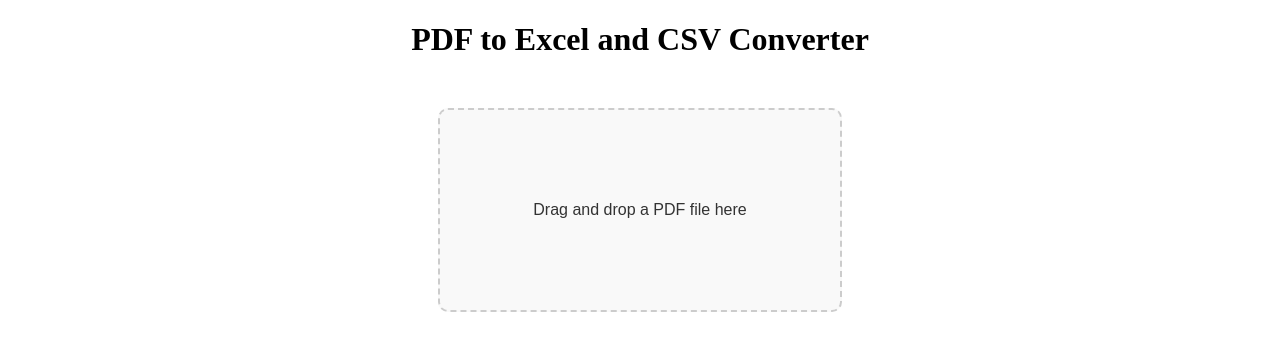
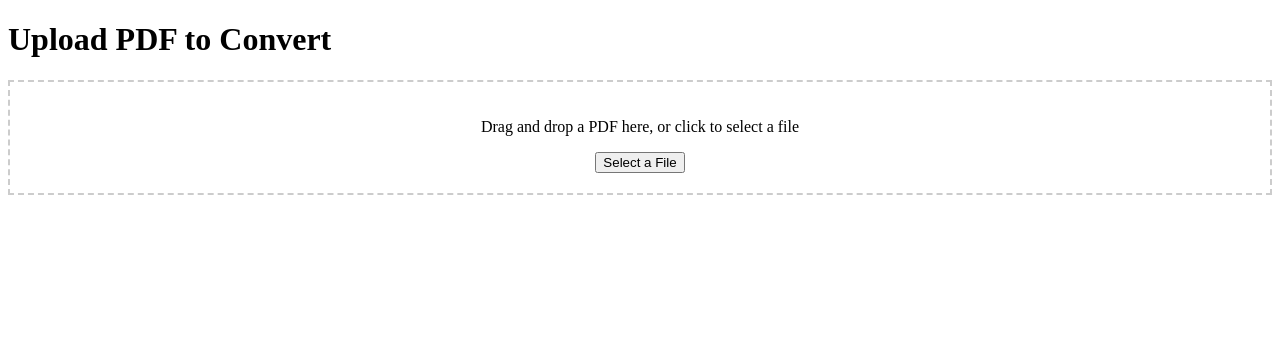
Before and after one commit to Ishaan933/pdfttoexcel, a Flask app: page / in a window 1280 px wide. Shown: the top 351 px of the page. Run offline with Flask 3, Linux system fonts and the light colour scheme.

Commit message:
Update index.html

```diff
--- a/templates/index.html
+++ b/templates/index.html
@@ -3,86 +3,56 @@
 <head>
     <meta charset="UTF-8">
     <meta name="viewport" content="width=device-width, initial-scale=1.0">
-    <title>PDF to Excel/CSV Converter</title>
-    <style>
-        #drop-zone {
-            width: 100%;
-            max-width: 400px;
-            height: 200px;
-            margin: 50px auto;
-            border: 2px dashed #ccc;
-            border-radius: 10px;
-            text-align: center;
-            line-height: 200px;
-            font-family: Arial, sans-serif;
-            color: #333;
-            background-color: #f9f9f9;
-        }
-        #drop-zone.drag-over {
-            border-color: #007bff;
-            background-color: #e8f7ff;
-        }
-        #upload-link {
-            display: none;
-            margin-top: 20px;
-        }
-    </style>
+    <title>PDF to CSV/Excel Converter</title>
 </head>
 <body>
-    <h1 style="text-align: center;">PDF to Excel and CSV Converter</h1>
-    <div id="drop-zone">Drag and drop a PDF file here</div>
-    <p id="upload-link">
-        Files ready for download!
-        <a href="#" id="excel-link" target="_blank">Download Excel</a> |
-        <a href="#" id="csv-link" target="_blank">Download CSV</a>
-    </p>
+    <h1>Upload PDF to Convert</h1>
+    <div id="drop-area" style="border: 2px dashed #ccc; padding: 20px; text-align: center;">
+        <p>Drag and drop a PDF here, or click to select a file</p>
+        <input type="file" id="fileElem" style="display:none" accept="application/pdf" />
+        <button onclick="document.getElementById('fileElem').click()">Select a File</button>
+    </div>
+    <div id="result"></div>
 
     <script>
-        const dropZone = document.getElementById("drop-zone");
-        const uploadLink = document.getElementById("upload-link");
-        const excelLink = document.getElementById("excel-link");
-        const csvLink = document.getElementById("csv-link");
+        const dropArea = document.getElementById("drop-area");
+        const fileElem = document.getElementById("fileElem");
+        const result = document.getElementById("result");
 
-        dropZone.addEventListener("dragover", (e) => {
+        dropArea.addEventListener("drop", handleDrop);
+        dropArea.addEventListener("dragover", (e) => e.preventDefault());
+
+        function handleDrop(e) {
             e.preventDefault();
-            dropZone.classList.add("drag-over");
+            const file = e.dataTransfer.files[0];
+            if (file) uploadFile(file);
+        }
+
+        fileElem.addEventListener("change", (e) => {
+            const file = e.target.files[0];
+            if (file) uploadFile(file);
         });
 
-        dropZone.addEventListener("dragleave", () => {
-            dropZone.classList.remove("drag-over");
-        });
+        async function uploadFile(file) {
+            const formData = new FormData();
+            formData.append("file", file);
 
-        dropZone.addEventListener("drop", (e) => {
-            e.preventDefault();
-            dropZone.classList.remove("drag-over");
+            const response = await fetch("/upload", {
+                method: "POST",
+                body: formData
+            });
 
-            const file = e.dataTransfer.files[0];
-
-            if (file && file.type === "application/pdf") {
-                const formData = new FormData();
-                formData.append("file", file);
-
-                fetch("/upload", {
-                    method: "POST",
-                    body: formData,
-                })
-                .then((response) => response.json())
-                .then((data) => {
-                    if (data.success) {
-                        excelLink.href = data.download_excel;
-                        csvLink.href = data.download_csv;
-                        uploadLink.style.display = "block";
-                    } else {
-                        alert("Error: " + data.message);
-                    }
-                })
-                .catch((error) => {
-                    alert("An error occurred: " + error.message);
-                });
+            const data = await response.json();
+            if (data.error) {
+                result.innerHTML = `<p style="color: red;">Error: ${data.error}</p>`;
             } else {
-                alert("Please upload a valid PDF file.");
+                result.innerHTML = `
+                    <p>Conversion successful! Download files:</p>
+                    <a href="${data.csv_download_link}" target="_blank">Download CSV</a><br>
+                    <a href="${data.excel_download_link}" target="_blank">Download Excel</a>
+                `;
             }
-        });
+        }
     </script>
 </body>
 </html>
```
